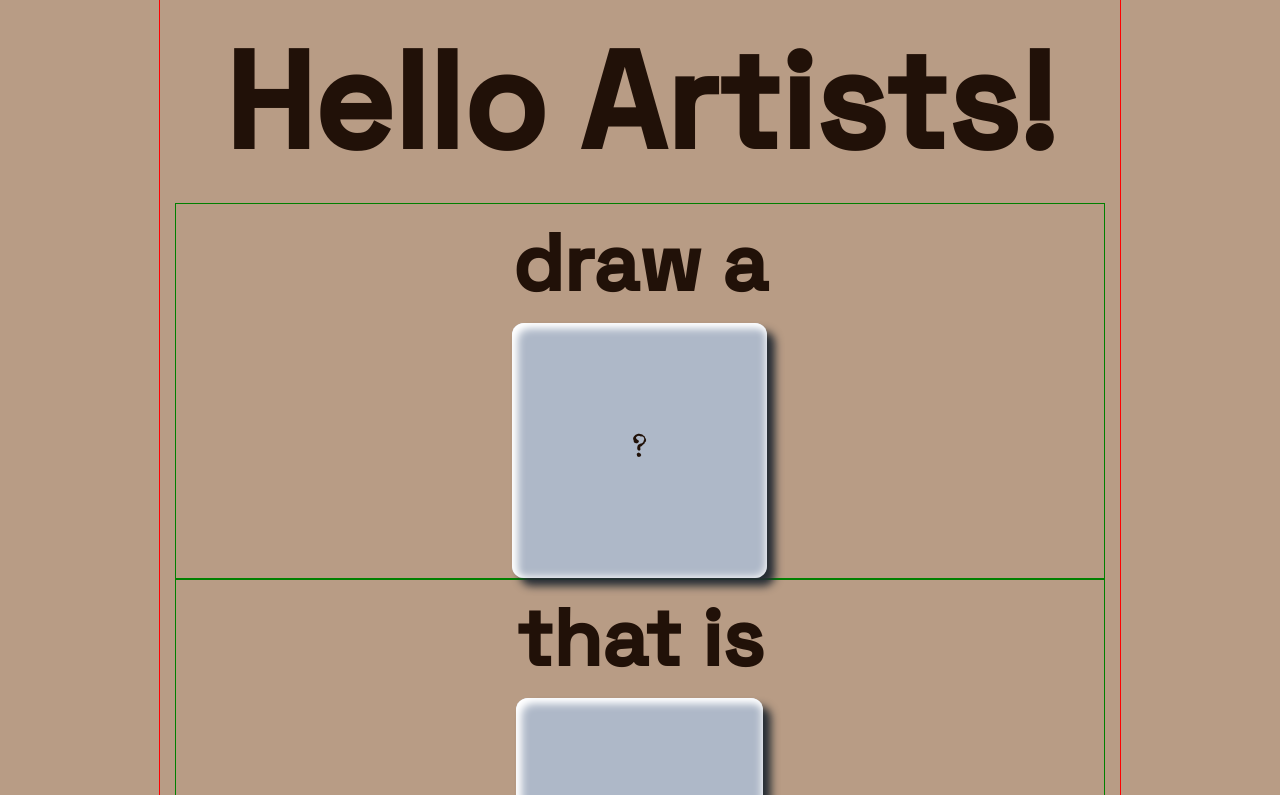
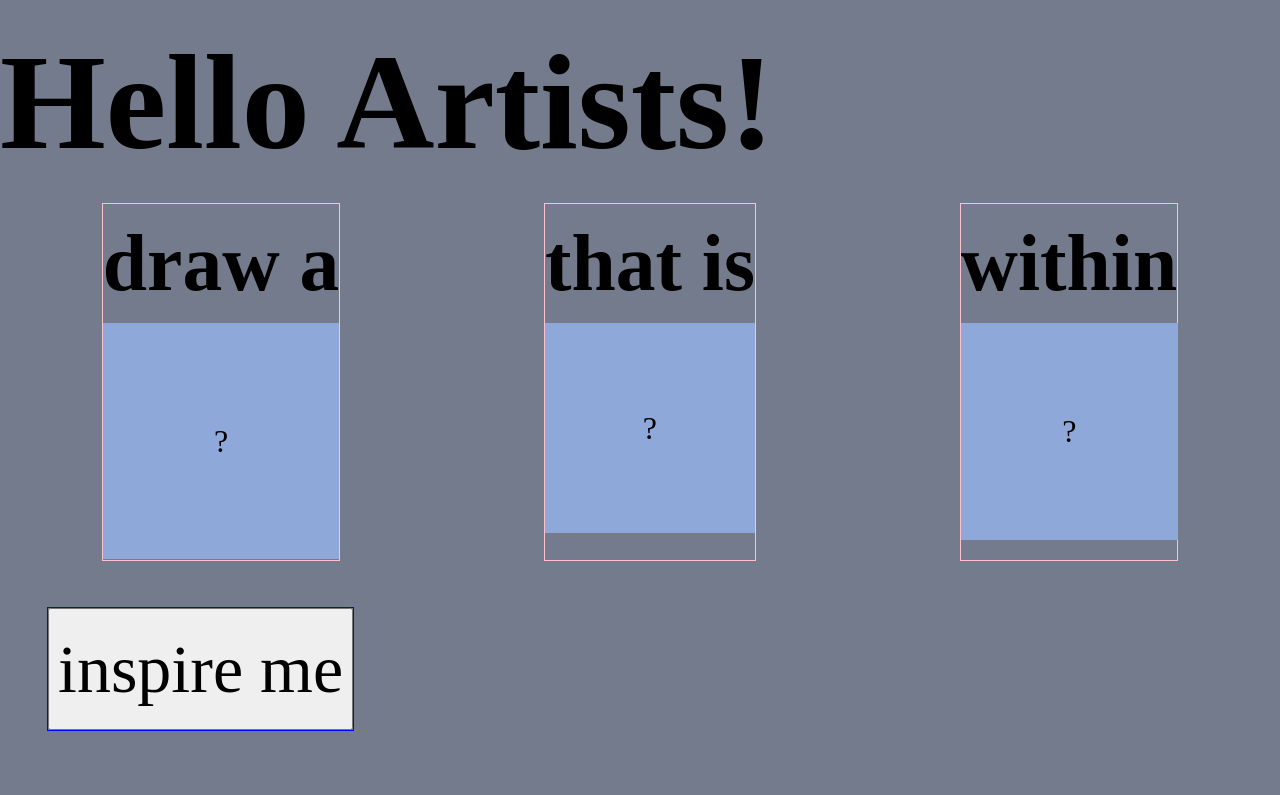
Before and after one commit to katlukens/draw-dice, a plain HTML site: page index.html in a window 1280 px wide. Shown: the top 795 px of the page. Drawn offline with nearby package versions, Linux system fonts and the light colour scheme.

Commit message:
boxes still diff sizes

```diff
--- a/index.html
+++ b/index.html
@@ -7,7 +7,7 @@
       href="https://fonts.googleapis.com/css2?family=Space+Grotesk:wght@400;500&family=Special+Elite&display=swap"
       rel="stylesheet"
     />
-    <link rel="stylesheet" href="styles.css" />
+    <link rel="stylesheet" href="style.css" />
   </head>
 
 
--- a/style.css
+++ b/style.css
@@ -1,6 +1,6 @@
 :root {
-  --ff-sans: "IBM Plex Sans", sans-serif;
-  --ff-serif: "IBM Plex Serif", serif;
+  --ff-sans: 'Space Grotesk', sans-serif;
+  --ff-serif: 'Special Elite', serif;
 
   /* small screen font-sizes */
   --fs-200: 0.75rem;
@@ -99,7 +99,7 @@
   }
 
   .container {
-    outline: 1px solid red;
+    /* outline: 1px solid red; */
     /* display: flex;
     padding: 0 var(--spacer);
     max-width: 60rem;
@@ -110,33 +110,39 @@
     gap: 2rem; */
   }
 
-  /* .split {
+  .split,
+  .split > *  {
     display: flex;
     flex-direction: column;
     flex-wrap: wrap;
     justify-content: center;
     text-align: center;
-    gap: 2rem;
-    padding: 2rem; */
-    /* outline: 1px solid red; */
-  /* } */
+    /* gap: 2rem; */
+    /* padding: 2rem; */
+    /* outline: 1px solid blue; */
+  }
 
   /* .split > * + * {
     margin: calc(var(--spacer)*3) 0 0 0;
   } */
 
   @media (min-width: 40rem) {
-    .split {
+    .split,
+    .split > * {
       display: flex;
       flex-direction: row;
       justify-content: space-around;
     }
 
-    .split > * + * {
+    /* .split > * + * {
       margin: 0 0 0 var(--spacer);
-    }
+    } */
   }
   /* the dice */
+
+  .dice {
+    outline: 1px solid pink;
+  }
 
   .square {
     aspect-ratio: 1/1;
```
